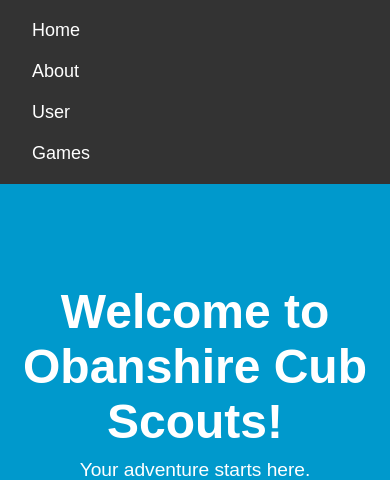
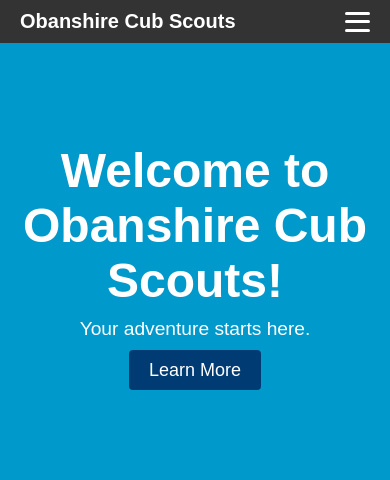
Before and after one commit to Aidancodergamz/Cub-Scouts, a PHP site: page /Cub-Scouts/ in a window 390 px wide. Shown: the top 480 px of the page. Run offline with PHP 8.4, Linux system fonts and the light colour scheme.

Commit message:
Updated the navigation bar to make it responsive and added a hamburger menu. Created a new JavaScript folder and file for the interactivity.

```diff
--- a/assets/css/nav.css
+++ b/assets/css/nav.css
@@ -15,22 +15,71 @@ body {
 .navbar {
     background-color: #333;
     padding: 10px 20px;
+    position: relative;
+    z-index: 999;
 }
 
-/* Navbar links container */
+.navbar-container {
+    display: flex;
+    justify-content: space-between;
+    align-items: center;
+    position: relative;
+}
+
+/* Logo styling */
+.logo a {
+    color: white;
+    text-decoration: none;
+    font-size: 20px;
+    font-weight: bold;
+}
+
+/* Hamburger icon container */
+.hamburger {
+    display: none;
+    flex-direction: column;
+    justify-content: space-between;
+    width: 25px;
+    height: 20px;
+    cursor: pointer;
+    z-index: 1100;
+}
+
+/* Hamburger bars */
+.hamburger .bar {
+    height: 3px;
+    width: 100%;
+    background-color: white;
+    border-radius: 3px;
+    transition: all 0.6s ease;
+}
+
+/* Animate into X when active */
+.hamburger.open .bar:nth-child(1) {
+    transform: rotate(45deg) translate(6px, 6px);
+}
+
+.hamburger.open .bar:nth-child(2) {
+    opacity: 0;
+}
+
+.hamburger.open .bar:nth-child(3) {
+    transform: rotate(-45deg) translate(6px, -6px);
+}
+
+/* Navbar links (default desktop view) */
 .nav-links {
     list-style-type: none;
     display: flex;
     justify-content: center;
     align-items: center;
+    transition: all 0.3s ease;
 }
 
-/* Individual list items (nav links) */
 .nav-links li {
     margin: 0 15px;
 }
 
-/* Navbar links */
 .nav-links a {
     color: white;
     text-decoration: none;
@@ -39,46 +88,61 @@ body {
     transition: background-color 0.3s ease;
 }
 
-/* Hover effect for links */
 .nav-links a:hover {
     background-color: #575757;
     border-radius: 4px;
 }
 
-/* Tablet and mobile view - Stacks the links vertically */
+/* Fullscreen overlay for mobile/tablet */
+.nav-links.mobile {
+    display: none;
+    flex-direction: column;
+    justify-content: center;
+    align-items: center;
+    position: fixed;
+    inset: 0;
+    background-color: rgba(0, 0, 0, 0.85);
+    z-index: 1000;
+}
+
+.nav-links.mobile.active {
+    display: flex;
+}
+
+/* Styles for links in overlay */
+.nav-links.mobile li {
+    margin: 20px 0;
+}
+
+.nav-links.mobile a {
+    font-size: 24px;
+    padding: 15px;
+    width: 100%;
+    text-align: center;
+}
+
+/* X Close Button */
+.close-btn {
+    position: absolute;
+    top: 20px;
+    right: 30px;
+    font-size: 36px;
+    color: white;
+    cursor: pointer;
+    display: none;
+}
+
+.nav-links.mobile.active .close-btn {
+    display: block;
+}
+
+/* Responsive styling */
 @media screen and (max-width: 1024px) {
-    .nav-links {
-        flex-direction: column;
-        align-items: flex-start;
+    .hamburger {
+        display: flex;
     }
 
-    .nav-links li {
-        margin: 10px 0;
-    }
-
-    .nav-links a {
-        font-size: 18px;
-        padding: 12px;
-        width: 100%;
-        text-align: left;
+    .nav-links {
+        display: none;
     }
 }
-
-/* Mobile view - Further stack and adjust for smaller screens */
-@media screen and (max-width: 768px) {
-    .nav-links {
-        flex-direction: column;
-        align-items: flex-start;
-    }
-
-    .nav-links li {
-        margin: 10px 0;
-    }
-
-    .nav-links a {
-        font-size: 18px;
-        padding: 12px;
-        width: 100%;
-        text-align: left;
-    }
-}
--- /dev/null
+++ b/assets/js/hamburger.js
@@ -0,0 +1,8 @@
+const hamburger = document.getElementById('hamburger');
+const navLinks = document.getElementById('navLinks');
+
+hamburger.addEventListener('click', () => {
+    navLinks.classList.toggle('active');
+    navLinks.classList.add('mobile'); // Ensure it has the mobile class
+    hamburger.classList.toggle('open');
+});
--- a/includes/header.php
+++ b/includes/header.php
@@ -17,8 +17,7 @@
     <title>Document</title>
 </head>
 <body>
-
+    <?php include "navigation.php"; ?>
+    <script src="<?= ROOT_DIR ?>assets/js/hamburger.js" defer></script>
 </body>
 </html>
-
-<?php include "navigation.php"; ?>
--- a/includes/navigation.php
+++ b/includes/navigation.php
@@ -1,8 +1,17 @@
 <nav class="navbar">
+    <div class="navbar-container">
+        <div class="logo">
+            <a href="<?= ROOT_DIR ?>">Obanshire Cub Scouts</a>
+        </div>
 
-    <ul class="nav-links">
+        <div class="hamburger" id="hamburger">
+            <span class="bar"></span>
+            <span class="bar"></span>
+            <span class="bar"></span>
+        </div>
+
+        <ul class="nav-links" id="navLinks">
             <?php if (!isset($_SESSION['loggedin'])) : ?>
-            <!-- For non-logged-in users -->
                 <li><a href="<?= ROOT_DIR ?>">Home</a></li>
                 <li><a href="<?= ROOT_DIR ?>about">About</a></li>
                 <li><a href="<?= ROOT_DIR ?>user">User</a></li>
```
Lines whose indentation alone changed are shown as unchanged.
